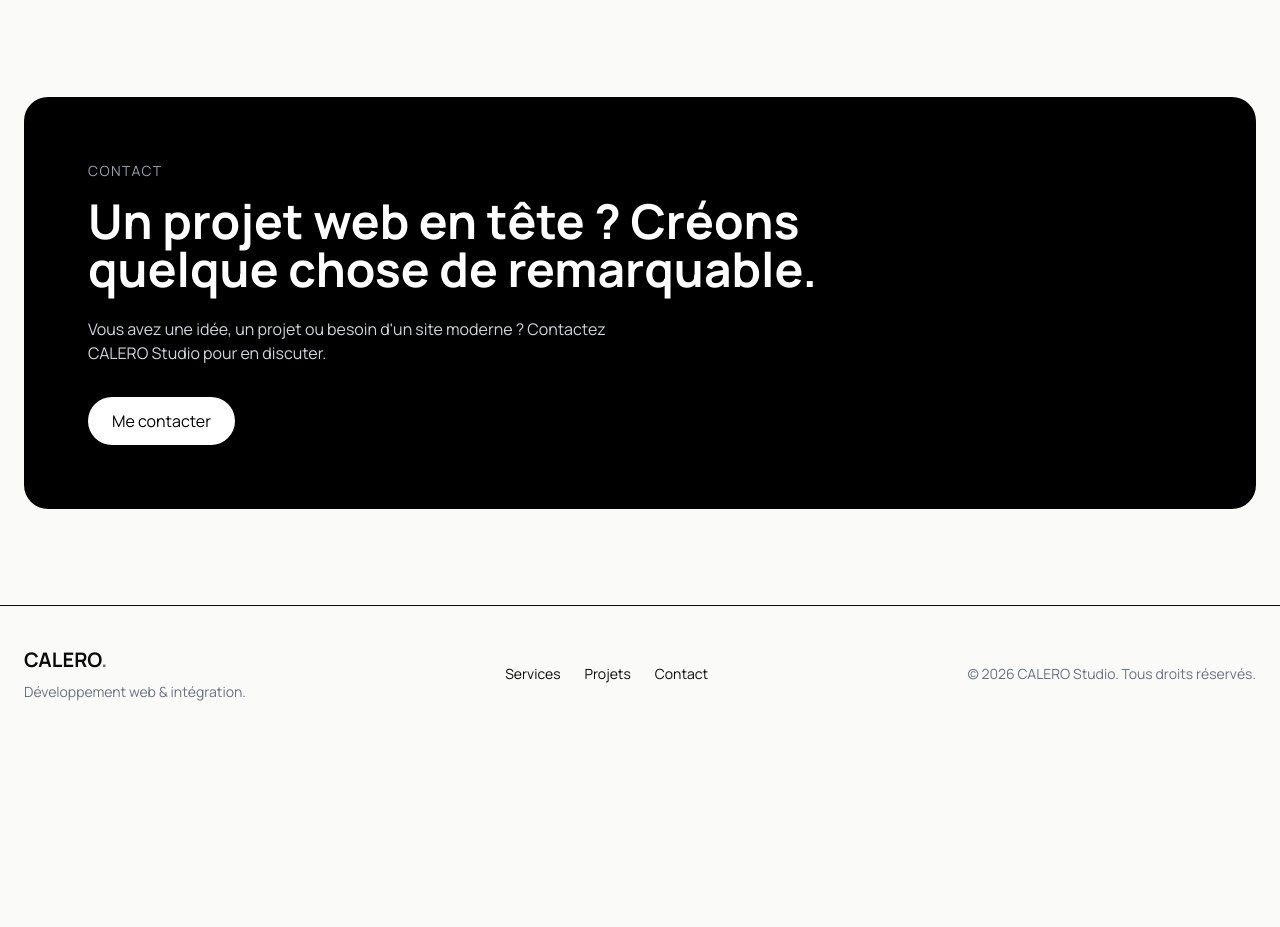
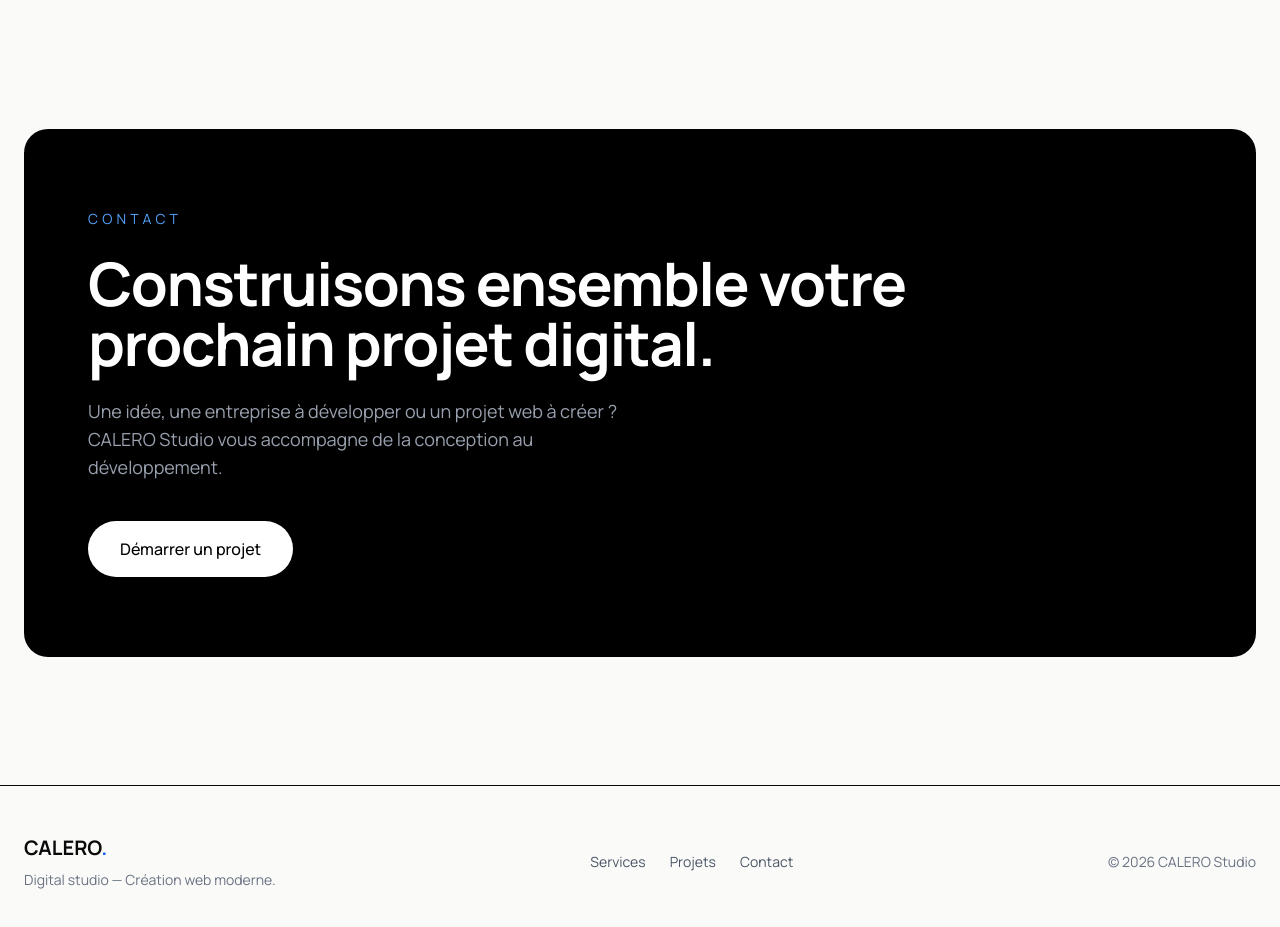
Before and after one commit to IM-LRC/calero-studio, a Next.js app: page / in a window 1280 px wide. Shown: the part 2640-3567 px from the top of the page. Before the commit the page ends 3382 px from the top, so only its background shows below. Built offline with nearby package versions, Linux system fonts and the light colour scheme.

Commit message:
Refine contact and footer premium design

```diff
--- a/src/components/Contact.tsx
+++ b/src/components/Contact.tsx
@@ -1,26 +1,26 @@
 const Contact = () => {
   return (
-    <section id="contact" className="py-24">
+    <section id="contact" className="py-32">
       <div className="max-w-7xl mx-auto px-6">
-        <div className="rounded-3xl bg-black px-8 py-16 text-white md:px-16">
-          <p className="text-sm uppercase tracking-widest text-gray-400">
+        <div className="rounded-3xl bg-black px-8 py-16 md:px-16 md:py-20">
+          <p className="text-sm uppercase tracking-[0.3em] text-blue-400">
             Contact
           </p>
 
-          <h2 className="mt-4 max-w-3xl text-4xl font-bold md:text-5xl">
-            Un projet web en tête ? Créons quelque chose de remarquable.
+          <h2 className="mt-6 max-w-4xl text-4xl font-bold tracking-tight text-white md:text-6xl">
+            Construisons ensemble votre prochain projet digital.
           </h2>
 
-          <p className="mt-6 max-w-xl text-gray-300">
-            Vous avez une idée, un projet ou besoin d'un site moderne ?
-            Contactez CALERO Studio pour en discuter.
+          <p className="mt-6 max-w-xl text-lg text-gray-400">
+            Une idée, une entreprise à développer ou un projet web à créer ?
+            CALERO Studio vous accompagne de la conception au développement.
           </p>
 
           <a
             href="mailto:leocalvo.dev@gmail.com"
-            className="mt-8 inline-block rounded-full bg-white px-6 py-3 text-black transition hover:opacity-80"
+            className="mt-10 inline-flex rounded-full bg-white px-8 py-4 font-medium text-black transition hover:opacity-80"
           >
-            Me contacter
+            Démarrer un projet
           </a>
         </div>
       </div>
--- a/src/components/Footer.tsx
+++ b/src/components/Footer.tsx
@@ -1,33 +1,33 @@
 const Footer = () => {
   return (
-    <footer className="border-t py-10">
-      <div className="mx-auto flex max-w-7xl flex-col items-center justify-between gap-6 px-6 md:flex-row">
+    <footer className="border-t">
+      <div className="max-w-7xl mx-auto flex flex-col gap-8 px-6 py-12 md:flex-row md:items-center md:justify-between">
         <div>
           <h3 className="text-xl font-bold">
-            CALERO<span className="text-gray-500">.</span>
+            CALERO<span className="text-blue-600">.</span>
           </h3>
 
           <p className="mt-2 text-sm text-gray-500">
-            Développement web & intégration.
+            Digital studio — Création web moderne.
           </p>
         </div>
 
-        <nav className="flex gap-6 text-sm">
-          <a href="#services" className="hover:opacity-70 transition">
+        <div className="flex gap-6 text-sm text-gray-600">
+          <a href="#services" className="hover:text-black transition">
             Services
           </a>
 
-          <a href="#projects" className="hover:opacity-70 transition">
+          <a href="#projects" className="hover:text-black transition">
             Projets
           </a>
 
-          <a href="#contact" className="hover:opacity-70 transition">
+          <a href="#contact" className="hover:text-black transition">
             Contact
           </a>
-        </nav>
+        </div>
 
         <p className="text-sm text-gray-500">
-          © {new Date().getFullYear()} CALERO Studio. Tous droits réservés.
+          © {new Date().getFullYear()} CALERO Studio
         </p>
       </div>
     </footer>
```
